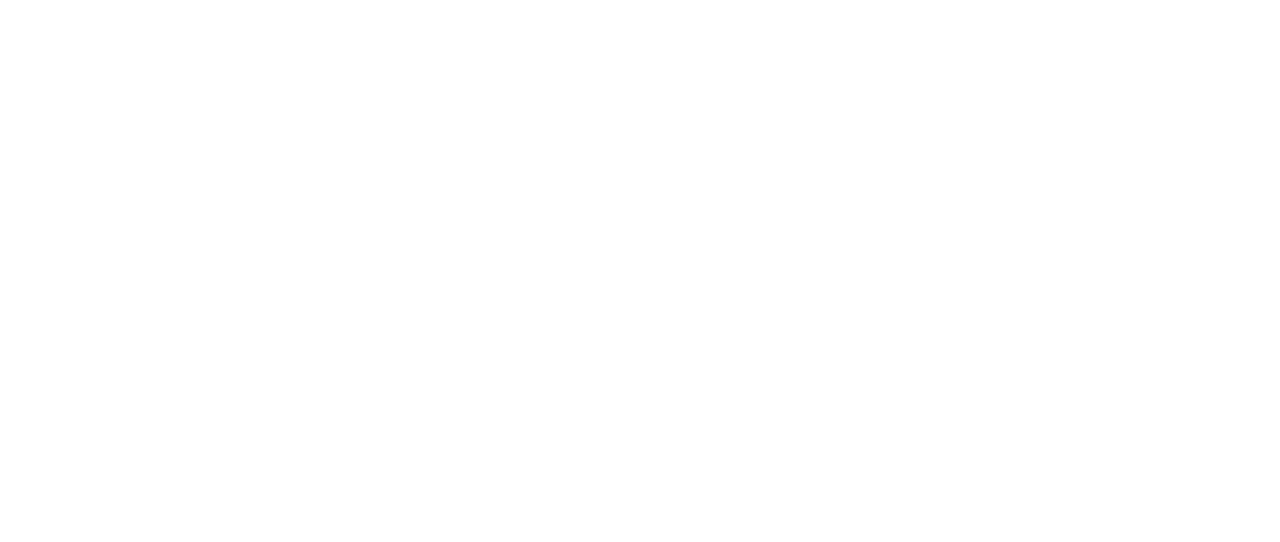
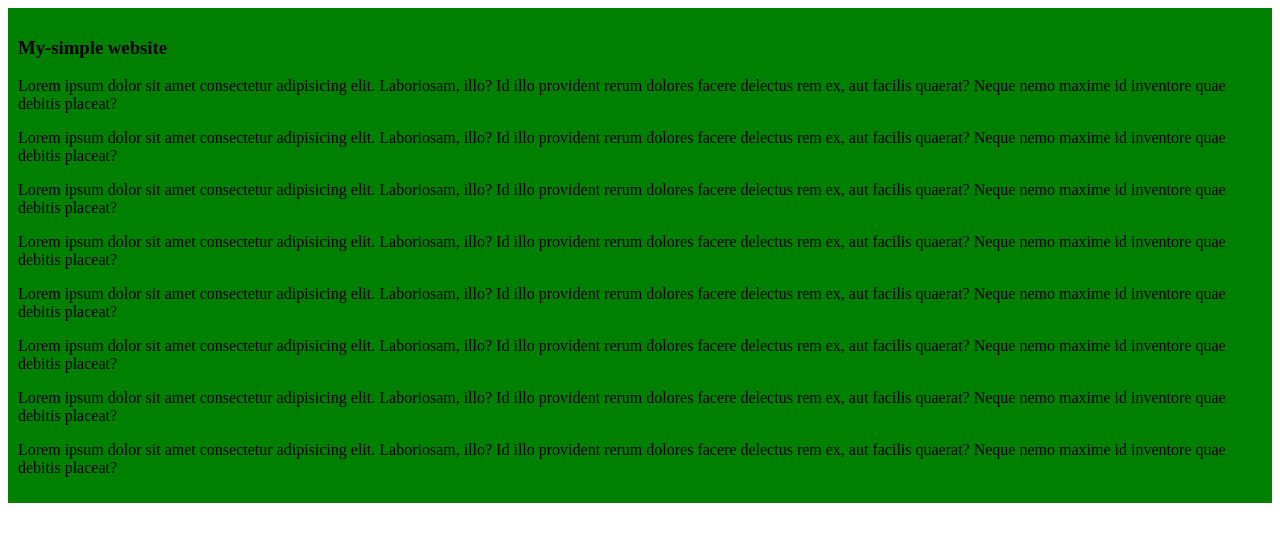
Before and after one commit to Samiul2024/my-simple-website, a plain HTML site: page index.html in a window 1280 px wide. Drawn offline with Linux system fonts and the light colour scheme.

Commit message:
2nd commit

```diff
--- /dev/null
+++ b/Styles/blog.css
@@ -0,0 +1,4 @@
+div{
+    background-color: green;
+    padding: 10px;
+}
--- a/index.html
+++ b/index.html
@@ -4,8 +4,19 @@
     <meta charset="UTF-8">
     <meta name="viewport" content="width=device-width, initial-scale=1.0">
     <title>My Simple Wensite</title>
+    <link rel="stylesheet" href="Styles/blog.css">
 </head>
 <body>
-
+    <div>
+        <h3>My-simple website</h3>
+        <p>Lorem ipsum dolor sit amet consectetur adipisicing elit. Laboriosam, illo? Id illo provident rerum dolores facere delectus rem ex, aut facilis quaerat? Neque nemo maxime id inventore quae debitis placeat?</p>
+        <p>Lorem ipsum dolor sit amet consectetur adipisicing elit. Laboriosam, illo? Id illo provident rerum dolores facere delectus rem ex, aut facilis quaerat? Neque nemo maxime id inventore quae debitis placeat?</p>
+        <p>Lorem ipsum dolor sit amet consectetur adipisicing elit. Laboriosam, illo? Id illo provident rerum dolores facere delectus rem ex, aut facilis quaerat? Neque nemo maxime id inventore quae debitis placeat?</p>
+        <p>Lorem ipsum dolor sit amet consectetur adipisicing elit. Laboriosam, illo? Id illo provident rerum dolores facere delectus rem ex, aut facilis quaerat? Neque nemo maxime id inventore quae debitis placeat?</p>
+        <p>Lorem ipsum dolor sit amet consectetur adipisicing elit. Laboriosam, illo? Id illo provident rerum dolores facere delectus rem ex, aut facilis quaerat? Neque nemo maxime id inventore quae debitis placeat?</p>
+        <p>Lorem ipsum dolor sit amet consectetur adipisicing elit. Laboriosam, illo? Id illo provident rerum dolores facere delectus rem ex, aut facilis quaerat? Neque nemo maxime id inventore quae debitis placeat?</p>
+        <p>Lorem ipsum dolor sit amet consectetur adipisicing elit. Laboriosam, illo? Id illo provident rerum dolores facere delectus rem ex, aut facilis quaerat? Neque nemo maxime id inventore quae debitis placeat?</p>
+        <p>Lorem ipsum dolor sit amet consectetur adipisicing elit. Laboriosam, illo? Id illo provident rerum dolores facere delectus rem ex, aut facilis quaerat? Neque nemo maxime id inventore quae debitis placeat?</p>
+    </div>
 </body>
 </html>
```
Also changed, not shown: style.css (added).
